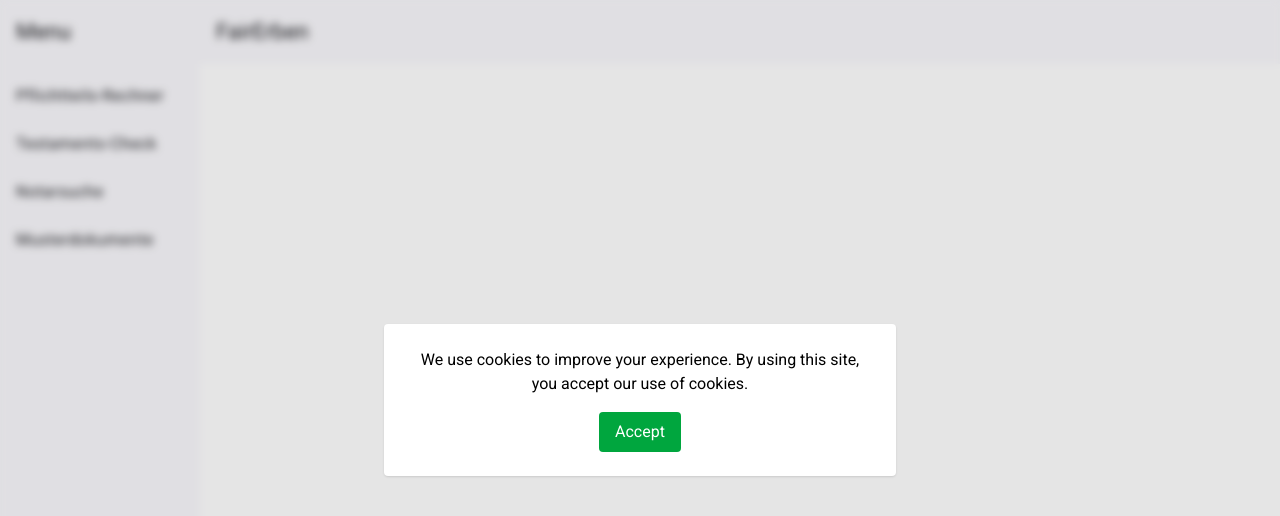
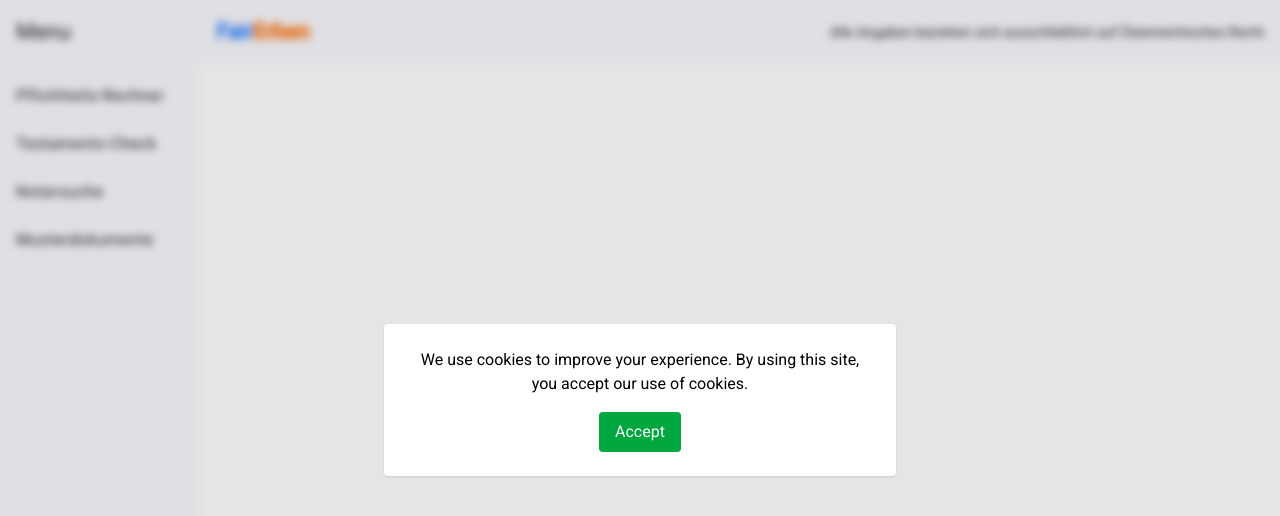
Before and after one commit to chranditho/legal-hackathon, an Angular app: page /home in a window 1280 px wide. Shown: the top 516 px of the page. Built offline with nearby package versions, Linux system fonts and the light colour scheme.

Commit message:
add angaben text

```diff
--- a/src/app/app.component.ts
+++ b/src/app/app.component.ts
@@ -9,7 +9,7 @@ import { NgIf } from '@angular/common';
   standalone: true,
   imports: [NavComponent, RouterOutlet, CookieBannerComponent, NgIf],
   template: `
-    <app-cookie-banner (consentGiven)="onConsent()"></app-cookie-banner>
+    <app-cookie-banner (consentGiven)="onConsent()" />
 
     <div
       [class.pointer-events-none]="!cookiesAccepted"
--- a/src/app/nav/nav.component.html
+++ b/src/app/nav/nav.component.html
@@ -15,7 +15,7 @@
     </mat-nav-list>
   </mat-sidenav>
   <mat-sidenav-content class="flex! min-h-dvh flex-col justify-between">
-    <mat-toolbar color="primary">
+    <mat-toolbar color="primary flex justify-between">
       @if (isHandset$ | async) {
         <button
           type="button"
@@ -25,7 +25,9 @@
           <mat-icon aria-label="Side nav toggle icon">menu</mat-icon>
         </button>
       }
-      <span>FairErben</span>
+      <span class="font-bold"><span class="text-blue-500">Fair</span><span class="text-orange-500">Erben</span></span>
+      <span class="text-sm">Alle Angaben beziehen sich ausschließlich auf Österreichisches Recht</span>
+
     </mat-toolbar>
     <main class="bg-white grow">
       <ng-content />
```
